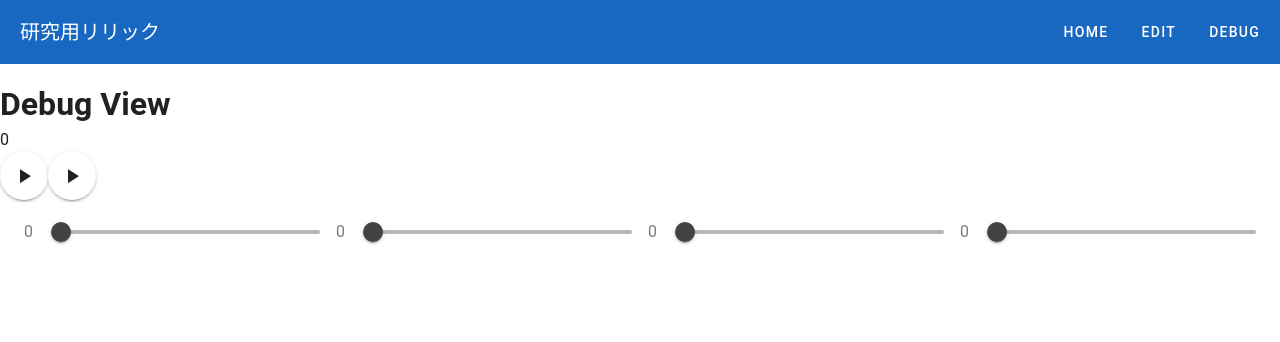
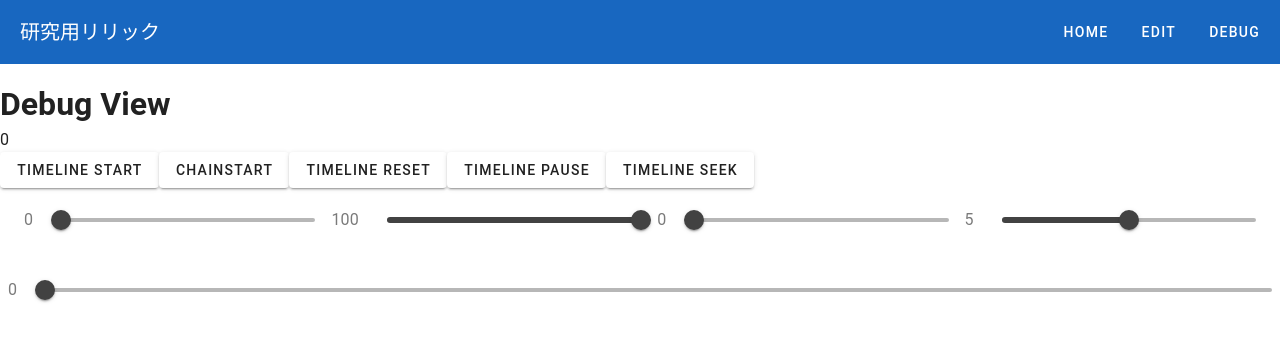
Before and after one commit to mino-8136/Co-Lyrics-WEB, a Vue app: page /debug in a window 1280 px wide. Shown: the top 342 px of the page. Built offline with nearby package versions, Linux system fonts and the light colour scheme; what @imengyu/vue3-context-menu would draw is missing.

Commit message:
seek達成

```diff
--- a/src/views/DebugView.vue
+++ b/src/views/DebugView.vue
@@ -1,16 +1,19 @@
 <template>
   <h1>Debug View</h1>
   <p>{{ tmp }}</p>
-  <v-btn @click="animStart" icon="mdi-play"> </v-btn>
-  <v-btn @click="animStart2" icon="mdi-play"> </v-btn>
+  <v-btn @click="animStart">Timeline Start</v-btn>
+  <v-btn @click="animStart2">ChainStart</v-btn>
+  <v-btn @click="tl.restart()">Timeline Reset</v-btn>
+  <v-btn @click="tl.pause()">Timeline Pause</v-btn>
+  <v-btn @click="tl.seek(seek)">Timeline Seek</v-btn>
 
   <v-row class="ma-4">
       <v-slider :label="`${start}`" v-model="start" max="100" step="1"/>
       <v-slider :label="`${end}`" v-model="end" max="100" step="1"/>
-      <v-slider :label="`${animStartFrame}`" v-model="animStartFrame" max="100" step="1"/>
-      <v-slider :label="`${animEndFrame}`" v-model="animEndFrame" max="100" step="1"/>
-
+      <v-slider :label="`${animStartFrame}`" v-model="animStartFrame" max="5" step="1"/>
+      <v-slider :label="`${animEndFrame}`" v-model="animEndFrame" max="10" step="1"/>
         </v-row>
+        <v-slider :label="`${seek}`" v-model="seek" max="100" step="1" @input="tl.seek(seek)"/>
 
     </template>
 <script setup lang="ts">
@@ -19,13 +22,16 @@ import { gsap } from 'gsap'
 
 const tmp = ref(0)
 const start = ref(0)
-const end = ref(0)
+const end = ref(100)
 const animStartFrame =ref(0)
-const animEndFrame = ref(0)
+const animEndFrame = ref(5)
+const seek = ref(0)
 
+// 3分のアニメーションを想定
+let tl = gsap.timeline()
 
 function animStart() {
-  gsap.to(tmp, { value: 100, duration: 1, ease: 'power4.out' })
+  tl.fromTo(tmp, {value: start.value},{value:end.value, duration: animEndFrame.value-animStartFrame.value, ease: 'power4.out' }, animStartFrame.value)
 }
 function animStart2() {
   gsap.fromTo(tmp, { value: start.value }, { value: end.value, duration: animEndFrame.value-animStartFrame.value, ease: 'power4.out' })
```
